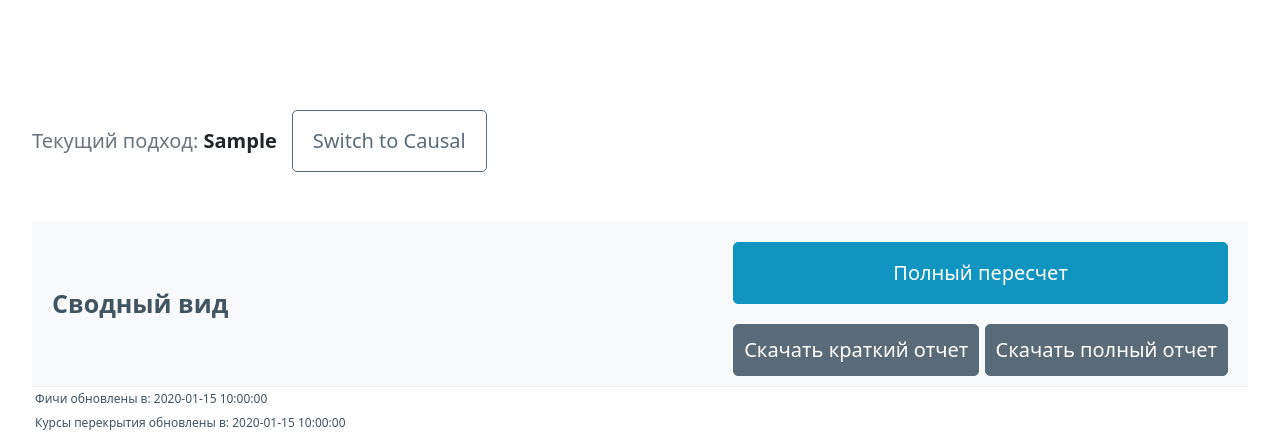
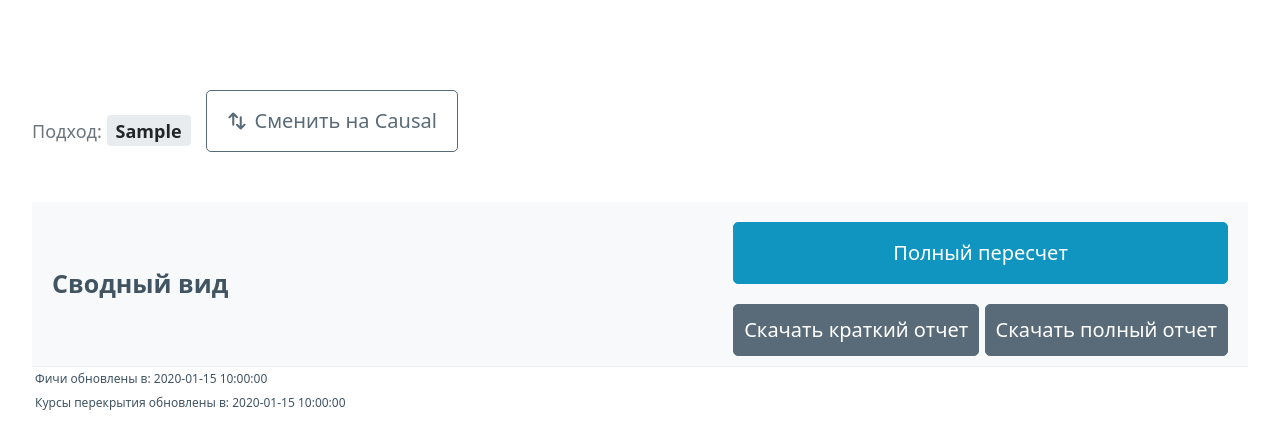
Before and after one commit to amstel1/elasticity, a FastAPI app: template templates/list.html in a window 1280 px wide. Shown: the top 432 px of the page. Run offline with FastAPI, Linux system fonts and the light colour scheme; the template is opened without the code that fills it: most values are stand-ins (such as "Sample title", 1, 10 or a date in 2020).

Commit message:
Update list.html

```diff
--- a/templates/list.html
+++ b/templates/list.html
@@ -10,20 +10,31 @@
     </head>
     <body>
         <main>
+
 <!-- START: Replaced Code -->
-            <div class="model-toggle-subtle">
-                <span>Текущий подход: <strong>{{ model_type }}</strong></span>
+<div class="model-switcher">
+    <div class="model-switcher-label">
+        <span>Подход:</span>
+        <strong>{{ model_type }}</strong>
+    </div>
     <form action="change-model-type" method="post">
-                    <button type="submit" class="secondary outline">
+        <button type="submit" class="secondary outline btn-switcher">
+            <!-- SVG Icon for switching -->
+            <svg xmlns="http://www.w3.org/2000/svg" width="24" height="24" viewBox="0 0 24 24" fill="none" stroke="currentColor" stroke-width="2" stroke-linecap="round" stroke-linejoin="round">
+                <path d="M3 7.5L7.5 3m0 0L12 7.5M7.5 3v13.5m13.5 0L16.5 21m0 0L12 16.5m4.5 4.5V7.5"/>
+            </svg>
+            <!-- Shorter, more direct text -->
             {% if model_type == 'causal' %}
-                            Switch to Predictive
+                Сменить на Predictive
             {% else %}
-                            Switch to Causal
+                Сменить на Causal
             {% endif %}
         </button>
     </form>
 </div>
 <!-- END: Replaced Code -->
+
+
             <nav class="nav-container">
                 <div class="nav-left">
                     <span class="nav-title">Сводный вид</span>
```
Lines whose indentation alone changed are shown as unchanged.
